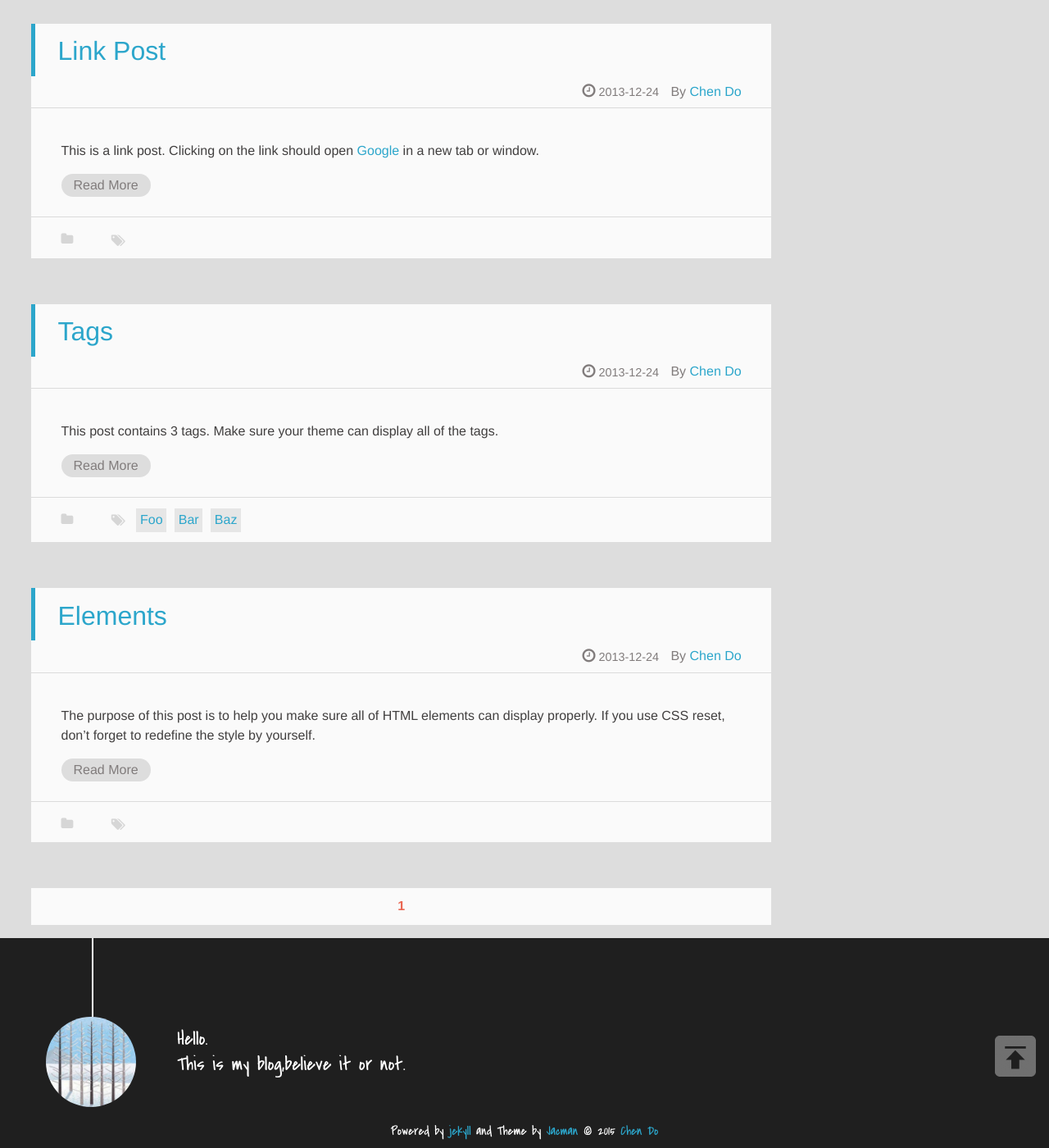
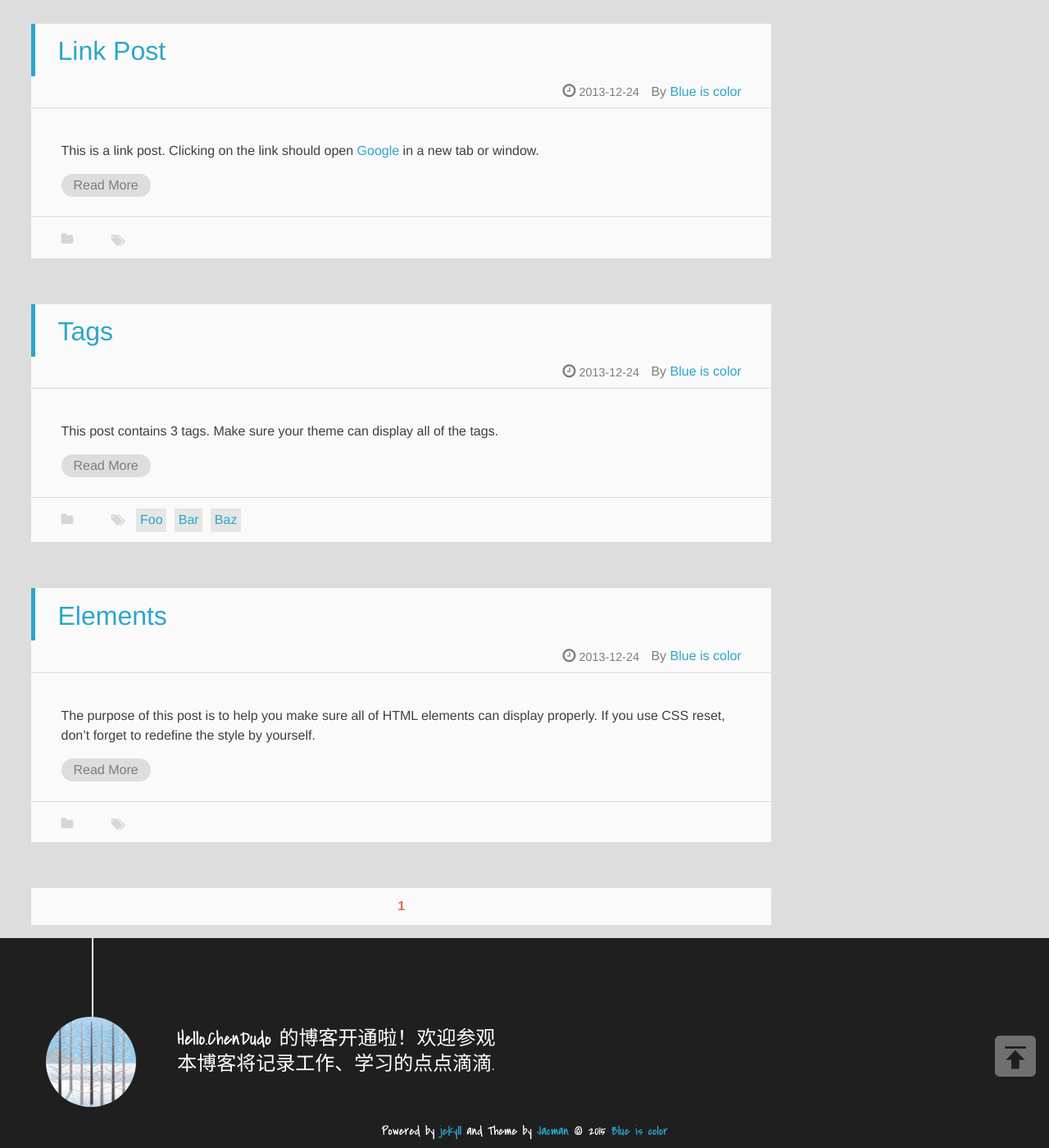
Before and after one commit to ChenDudo/chendudo.github.io, a Jekyll site: the page built from index.html, in a window 1280 px wide and 1400 px high, scrolled down 4305 px. Shown: the whole window at 82% size. Built offline with Jekyll 4.4.1, drawn with Linux system fonts in a browser that asks for light colours; emoji names are drawn with the system emoji font; formulas are drawn with MathJax 3; the list of posts is cut into pages by our own code; some of the changed text lies outside the part shown.

Commit message:
update configure

```diff
--- a/_config.yml
+++ b/_config.yml
@@ -29,7 +29,7 @@ paginate: 20
 
 #### Site
 title : ChenDudo's Blog
-tagline: A fresh looking and responsive theme for Jekyll
+tagline: 山外青山楼外楼
 assets: /assets
 url:
 baseurl:
@@ -84,9 +84,9 @@ share_to: true #enable share-to buttons if true
 
 #### Author information
 author:
-  name: Chen Do     ## e.g. wuchong Author name
-  intro_line1:  "Hello."    ## your introduction on the bottom of the page
-  intro_line2:  "This is my blog,believe it or not."  ## the 2nd line
+  name: Blue is color     ## e.g. wuchong Author name
+  intro_line1:  "Hello.ChenDudo 的博客开通啦！欢迎参观"    ## your introduction on the bottom of the page
+  intro_line2:  "本博客将记录工作、学习的点点滴滴."  ## the 2nd line
   weibo:      ## e.g. wuchong1014 or 2176287895 for http://weibo.com/2176287895
   weibo_verifier:  ## e.g. b3593ceb Your weibo-show widget verifier ,if you use weibo-show it is needed.
   tsina:      ## e.g. 2176287895  Your weibo ID,It will be used in share button.
@@ -110,7 +110,7 @@ toc:
 
 #### Links
 links:
-  码农圈: https://coderq.com
+  CSDN: https://blog.csdn.net/chendu103/
   Jark's Blog: http://wuchong.me
 
 #### Comment
```
Also changed, not shown: assets/img/logo.png.
